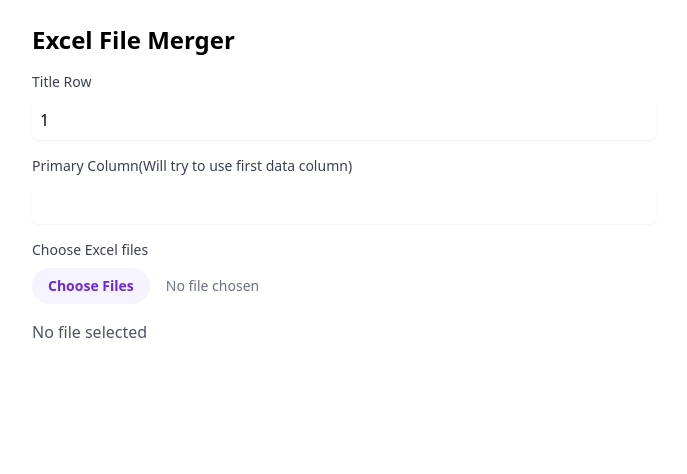
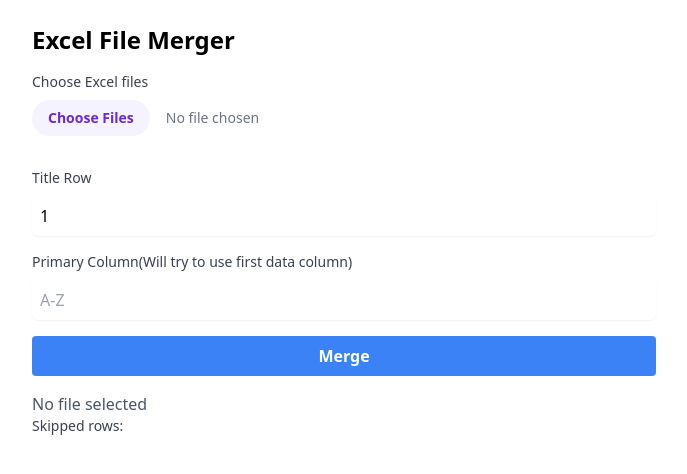
Before and after one commit to luanbt21/grid, a SvelteKit app: page / in a window 1280 px wide. Shown: the top 474 px of the page, without its empty margins (296-983 px from the left). Built offline with nearby package versions, Linux system fonts and the light colour scheme.

Commit message:
feat: view skipped rows

```diff
--- a/src/routes/+page.svelte
+++ b/src/routes/+page.svelte
@@ -3,27 +3,56 @@
 
   let titleRowN = 1; // Assuming first row contains titles
   let primaryCol: string | null = null; // Default primary column index
+  $: {
+    console.log("Primary column: ", primaryCol, primaryCol?.charCodeAt(0));
+  }
+
+  let firstFile = "";
   let warning: string | null = null;
   let titleRow: string[] = [];
+  let skipRows: {
+    data: string[];
+    info: { fileName: string; sheetName: string; row: number };
+  }[] = [];
 
   let files: FileList;
   let isLoading = false;
   let url = "";
 
-  async function handleFileUpload() {
+  function onFilesChanged() {
     if (files.length <= 1) {
       alert("You should select multiple Excel files");
       return;
     }
+    titleRowN = 1;
+    primaryCol = null;
+    firstFile = "";
+    titleRow = [];
+    isLoading = false;
+    warning = null;
+    skipRows = [];
+    url = "";
+  }
 
+  async function process() {
+    if (!files?.length) {
+      alert("You should select multiple Excel files");
+      return;
+    }
+    warning = null;
+    skipRows = [];
+    url = "";
     isLoading = true;
     let gotTitle = false;
     let csvContent = ""; // This will hold our CSV data
     let csvRows: any[][] = []; // Store each row as an array of strings
 
-    for (let file of files) {
+    for (let [idx, file] of Array.from(files).entries()) {
+      if ((idx = 0)) {
+        firstFile = file.name;
+      }
+
       const reader = new FileReader();
-
       reader.onload = function (e) {
         if (e.target?.result instanceof ArrayBuffer) {
           const data = new Uint8Array(e.target.result);
@@ -36,12 +65,9 @@
               header: 1,
             });
 
-            let skip = !gotTitle ? titleRowN - 1 : titleRowN;
-            console.log("Skip: ", skip);
-
             // Process each row
             jsonData.forEach((row, idx) => {
-              if (idx < skip) {
+              if (idx < titleRowN - 1) {
                 return;
               }
               if (!gotTitle) {
@@ -49,38 +75,38 @@
                 titleRow = row;
                 console.log("Title row: ", row);
 
-                // // check title row
-                // let hasBefore = false;
-                // let ok = true;
-                // for (let i = 0; i < row.length; i++) {
-                //   if (typeof row[i] === "number") {
-                //     warning = "Your title column have number type";
-                //     ok = false;
-                //     continue;
-                //   }
+                // check title row
+                let hasBefore = false;
+                let ok = true;
+                for (let i = 0; i < row.length; i++) {
+                  if (typeof row[i] === "number") {
+                    warning = "Your title column have number type";
+                    ok = false;
+                    continue;
+                  }
 
-                //   if (row[i]) {
-                //     hasBefore = true;
-                //     continue;
-                //   }
+                  if (row[i]) {
+                    hasBefore = true;
+                    continue;
+                  }
 
-                //   if (!row[i] && hasBefore) {
-                //     warning = "Your title column have empty cell";
-                //     ok = false;
-                //     continue;
-                //   }
+                  if (!row[i] && hasBefore) {
+                    warning = "Your title column have empty cell";
+                    ok = false;
+                    continue;
+                  }
 
-                //   if (!row[i]) {
-                //     console.log("Primary column: ", row[i], i);
-                //     primaryCol = String.fromCharCode(i + 65);
-                //     continue;
-                //   }
-                // }
+                  if (typeof row[i] === "string" && row[i] !== "") {
+                    console.log("Primary column: ", row[i], i);
+                    primaryCol = String.fromCharCode(i + 65);
+                    continue;
+                  }
+                }
 
-                // if (!hasBefore) {
-                //   warning = "Your title column is empty";
-                //   ok = false;
-                // }
+                if (!hasBefore) {
+                  warning = "Your title column is empty";
+                  ok = false;
+                }
 
                 // Determine primary column index based on non-empty title cell
                 if (!primaryCol) {
@@ -94,10 +120,27 @@
                 }
               }
 
+              if (gotTitle && idx == titleRowN - 1) {
+                for (let i = 0; i < titleRow.length; i++) {
+                  if (titleRow[i] != row.at(i)) {
+                    warning = `Excel files have different titles: ${firstFile} vs ${file.name}`;
+                    return;
+                  }
+                }
+              }
+
               if (
                 gotTitle &&
                 !row[primaryCol ? primaryCol.charCodeAt(0) - 65 : 0]
               ) {
+                skipRows.push({
+                  data: row,
+                  info: {
+                    fileName: file.name,
+                    sheetName,
+                    row: idx + 1,
+                  },
+                });
                 console.log("Skipping empty primary column row: ", row);
                 return;
               }
@@ -107,6 +150,7 @@
           });
         }
 
+        skipRows = skipRows;
         csvContent = csvRows.map((row) => row.join(",")).join("\n");
         const blob = new Blob([csvContent], { type: "text/csv" });
         url = URL.createObjectURL(blob);
@@ -122,6 +166,31 @@
   <h1 class="text-2xl font-bold mb-4">Excel File Merger</h1>
 
   <div class="mb-4 grid grid-cols-1 gap-4">
+    <div class="mb-4">
+      <label
+        for="file-upload"
+        class="block text-sm font-medium text-gray-700 mb-2"
+      >
+        Choose Excel files
+      </label>
+      <input
+        id="file-upload"
+        type="file"
+        accept=".xlsx, .xls"
+        multiple
+        disabled={isLoading}
+        bind:files
+        on:change={onFilesChanged}
+        class="block w-full text-sm text-gray-500
+        file:mr-4 file:py-2 file:px-4
+        file:rounded-full file:border-0
+        file:text-sm file:font-semibold
+        file:bg-violet-50 file:text-violet-700
+        hover:file:bg-violet-100
+      "
+      />
+    </div>
+
     <div>
       <label
         for="title-row"
@@ -137,6 +206,7 @@
         class="mt-1 p-2 block w-full rounded-md border-gray-700 shadow-sm focus:border-indigo-300 focus:ring focus:ring-indigo-200 focus:ring-opacity-50"
       />
     </div>
+
     <div>
       <label
         for="primary-column"
@@ -147,47 +217,68 @@
       <input
         id="primary-column"
         type="text"
+        placeholder="A-Z"
+        pattern="[A-Z]"
         maxlength="1"
         bind:value={primaryCol}
         class="mt-1 p-2 block w-full rounded-md border-gray-700 shadow-sm focus:border-indigo-300 focus:ring focus:ring-indigo-200 focus:ring-opacity-50"
       />
     </div>
-  </div>
 
-  <div class="mb-4">
-    <label
-      for="file-upload"
-      class="block text-sm font-medium text-gray-700 mb-2"
+    <button
+      on:click={process}
+      class="bg-blue-500 hover:bg-blue-700 text-white font-bold py-2 px-4 rounded"
     >
-      Choose Excel files
-    </label>
-    <input
-      id="file-upload"
-      type="file"
-      accept=".xlsx, .xls"
-      multiple
-      disabled={isLoading}
-      bind:files
-      on:change={handleFileUpload}
-      class="block w-full text-sm text-gray-500
-        file:mr-4 file:py-2 file:px-4
-        file:rounded-full file:border-0
-        file:text-sm file:font-semibold
-        file:bg-violet-50 file:text-violet-700
-        hover:file:bg-violet-100
-      "
-    />
+      Merge
+    </button>
   </div>
 
   {#if isLoading}
     <p class="text-gray-600">Processing file...</p>
   {:else if url}
-    <a href={url} download="merged_output.csv">Download</a>
-    <details open>Your table title: {titleRow.join(", ")}</details>
     {#if warning}
       <p class="text-yellow-500">{warning}</p>
     {/if}
+    <a href={url} download="merged_output.csv">Download</a>
+    <details>
+      <summary>Details</summary>
+      <p>Your table title: {titleRow.join(" | ")}</p>
+
+      <h3>Skipped rows:</h3>
+      {#each skipRows as { info }}
+        <p>{info.fileName} - {info.sheetName} - {info.row}</p>
+      {/each}
+    </details>
   {:else}
     <p class="text-gray-600">No file selected</p>
   {/if}
+
+  <div class="overflow-x-auto">
+    <label for="table" class="block text-sm font-medium text-gray-700 mb-2">
+      Skipped rows:
+    </label>
+    <table class="min-w-full bg-white border border-gray-300">
+      <thead>
+        <tr>
+          {#each titleRow as header}
+            <th class="py-2 px-4 border-b">{header}</th>
+          {/each}
+        </tr>
+      </thead>
+      <tbody>
+        {#each skipRows as { data, info }}
+          <tr
+            class="hover:bg-gray-100"
+            title={`${info.fileName} - ${info.sheetName} - ${info.row}`}
+          >
+            {#each data as cell}
+              <td class="py-2 px-4 border-b">{cell ? cell : "_empty"}</td>
+            {:else}
+              <td class="py-2 px-4 border-b">_empty</td>
+            {/each}
+          </tr>
+        {/each}
+      </tbody>
+    </table>
+  </div>
 </div>
```
